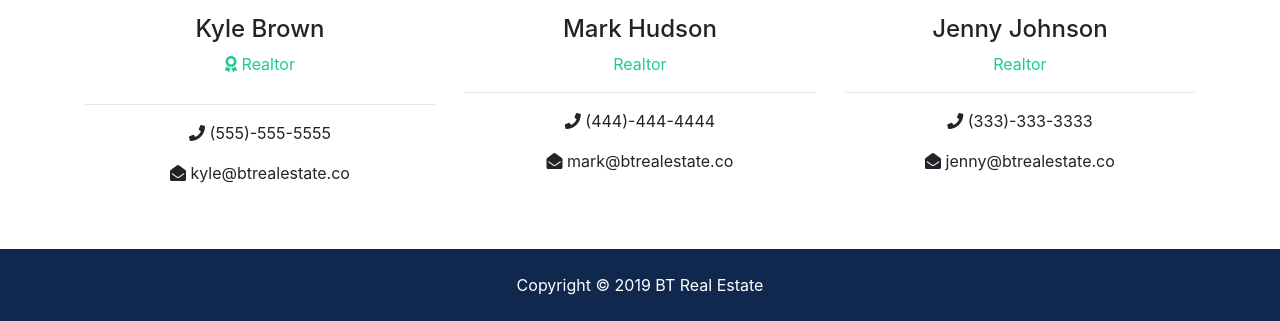
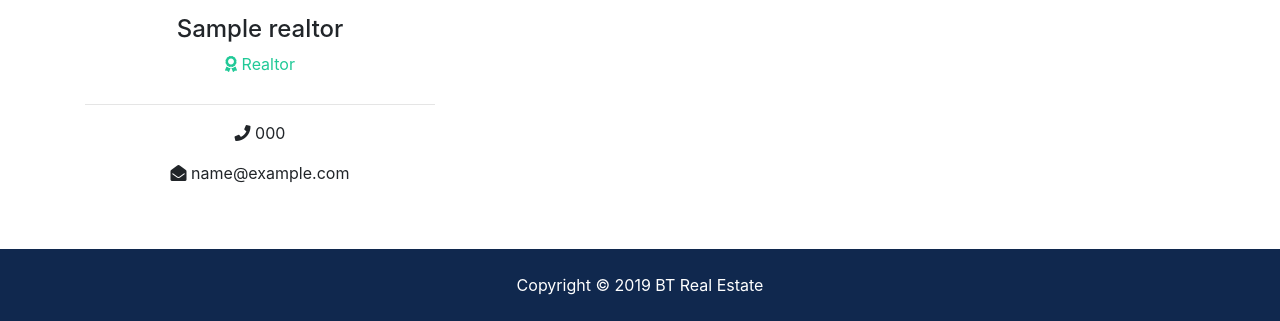
Before and after one commit to saurabhmodh94/btre, a Django app: page /about/ in a window 1280 px wide. Shown: the part 1717-2038 px from the top of the page. Run offline with Django 3.2, Linux system fonts and the light colour scheme; tables that the repository leaves empty hold one stand-in row (values such as "Sample post"); grey boxes marked "Sample" are stand-in pictures; some libraries are stand-ins or nearby versions.

Commit message:
About Page Dynamic Content

```diff
--- a/pages/views.py
+++ b/pages/views.py
@@ -2,6 +2,8 @@ from django.shortcuts import render
 from django.http import HttpResponse
 
 from listings.models import Listing
+from realtors.models import Realtor
+
 # Create your views here.
 
 
@@ -15,4 +17,15 @@ def index(request):
 
 
 def about(request):
-    return render(request, 'pages/about.html')
+    # Get all realtors
+    realtors = Realtor.objects.order_by('-hire_date')
+
+    # Get MVP
+    mvp_realtors = Realtor.objects.all().filter(is_mvp=True)
+
+    context = {
+        'realtors': realtors,
+        'mvp_realtors': mvp_realtors
+    }
+
+    return render(request, 'pages/about.html', context)
--- a/templates/pages/about.html
+++ b/templates/pages/about.html
@@ -47,21 +47,20 @@
         </p>
       </div>
       <div class="col-md-4">
+        {% if mvp_realtors %} {% for realtor in mvp_realtors %}
         <div class="card">
           <img
             class="card-img-top"
-            src="{% static 'img/realtors/kyle' %}.jpg"
+            src="{{ realtor.photo.url }}"
             alt="Seller of the month"
           />
           <div class="card-body">
             <h5 class="card-title">Seller Of The Month</h5>
-            <h6 class="text-secondary">Kyle Brown</h6>
-            <p class="card-text">
-              Lorem ipsum dolor sit amet consectetur adipisicing elit. Omnis
-              nesciunt amet, illo itaque similique repellat. content.
-            </p>
+            <h6 class="text-secondary">{{ realtor.name }}</h6>
+            <p class="card-text">{{ realtor.description }}</p>
           </div>
         </div>
+        {% endfor %} {% endif %}
       </div>
     </div>
   </div>
@@ -85,46 +84,20 @@
   <div class="container">
     <h2 class="text-center">Our Team</h2>
     <div class="row text-center">
+      {% if realtors %} {% for realtor in realtors %}
       <div class="col-md-4">
-        <img
-          src="{% static 'img/realtors/kyle' %}.jpg"
-          alt=""
-          class="rounded-circle mb-3"
-        />
-        <h4>Kyle Brown</h4>
+        <img src="{{ realtor.photo.url }}" alt="" class="rounded-circle mb-3" />
+        <h4>{{ realtor.name }}</h4>
         <p class="text-success">
           <i class="fas fa-award text-success mb-3"></i> Realtor
         </p>
         <hr />
-        <p><i class="fas fa-phone"></i> (555)-555-5555</p>
-        <p><i class="fas fa-envelope-open"></i> kyle@btrealestate.co</p>
+        <p><i class="fas fa-phone"></i> {{ realtor.phone }}</p>
+        <p><i class="fas fa-envelope-open"></i> {{ realtor.email }}</p>
       </div>
-
-      <div class="col-md-4">
-        <img
-          src="{% static 'img/realtors/mark' %}.jpg"
-          alt=""
-          class="rounded-circle mb-3"
-        />
-        <h4>Mark Hudson</h4>
-        <p class="text-success">Realtor</p>
-        <hr />
-        <p><i class="fas fa-phone"></i> (444)-444-4444</p>
-        <p><i class="fas fa-envelope-open"></i> mark@btrealestate.co</p>
-      </div>
-
-      <div class="col-md-4">
-        <img
-          src="{% static 'img/realtors/jenny' %}.jpg"
-          alt=""
-          class="rounded-circle mb-3"
-        />
-        <h4>Jenny Johnson</h4>
-        <p class="text-success">Realtor</p>
-        <hr />
-        <p><i class="fas fa-phone"></i> (333)-333-3333</p>
-        <p><i class="fas fa-envelope-open"></i> jenny@btrealestate.co</p>
-      </div>
+      {% endfor %} {% else %}
+      <div class="col-md-12"><p>No Realtors Available</p></div>
+      {% endif %}
     </div>
   </div>
 </section>
```
